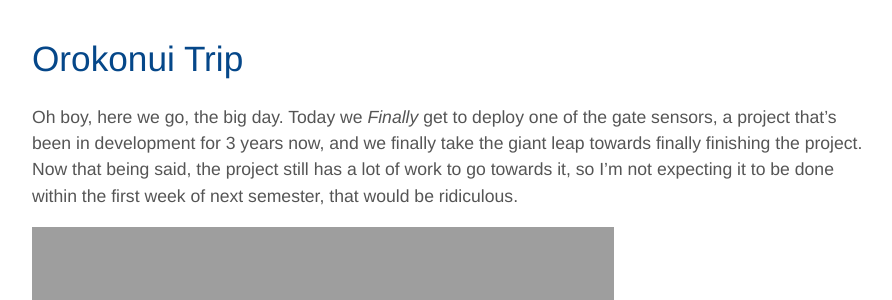
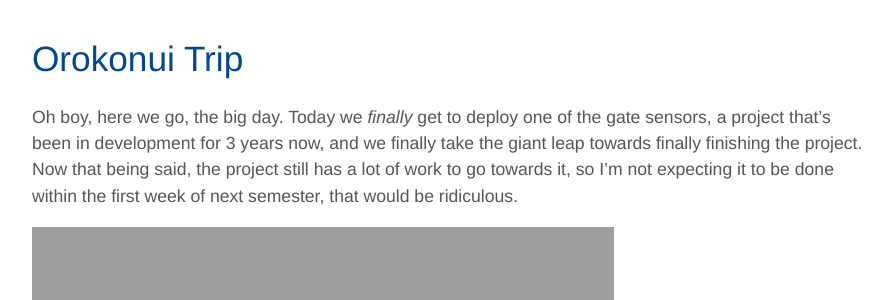
Before and after one commit to kammorne/IN700, a Jekyll site: the page built from _posts/2019-10-31-Orokonui-Trip.md, in a window 1280 px wide and 900 px high, scrolled down 347 px. Shown: the part 153-453 px from the top of the window, without its empty margins (192-1084 px from the left). Built offline with Jekyll 4.4.1, drawn with Linux system fonts in a browser that asks for light colours.

```diff
--- a/_posts/2019-10-31-Orokonui-Trip.md
+++ b/_posts/2019-10-31-Orokonui-Trip.md
@@ -8,7 +8,7 @@ tags: classwork project thingsnetwork orokonui jekyll
 
 # Orokonui Trip
 
-Oh boy, here we go, the big day. Today we *Finally* get to deploy one of the gate sensors, a project that's been in development for 3 years now,
+Oh boy, here we go, the big day. Today we *finally* get to deploy one of the gate sensors, a project that's been in development for 3 years now,
 and we finally take the giant leap towards finally finishing the project. Now that being said, the project still has a lot of work to go towards
 it, so I'm not expecting it to be done within the first week of next semester, that would be ridiculous.
 
```
